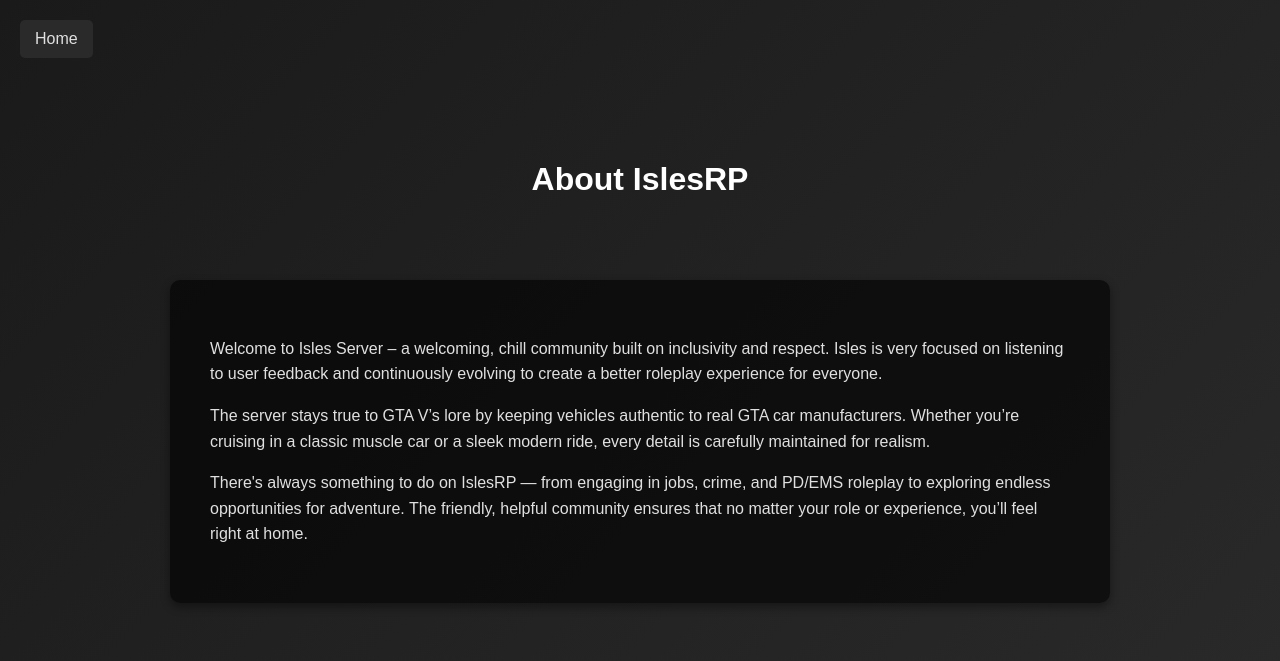
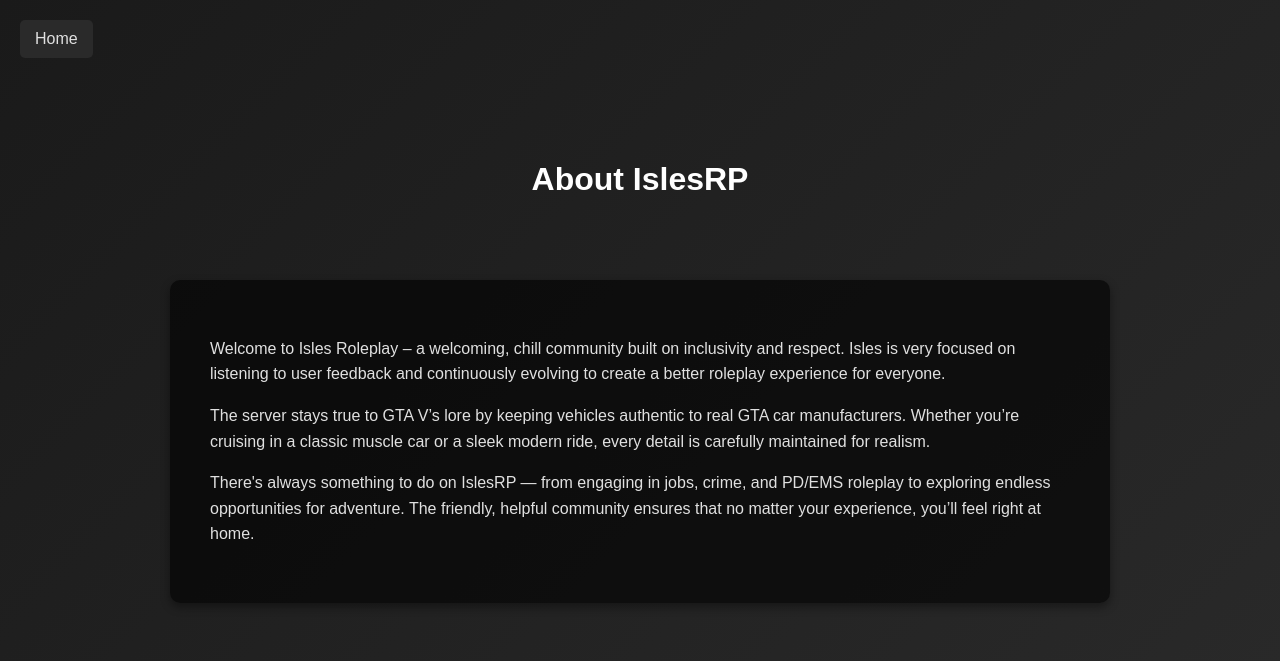
Before and after one commit to TurquoiseBrush/islesrp-website, a website: page server-description.html in a window 1280 px wide. Shown: the top 661 px of the page. Drawn offline with Linux system fonts and the light colour scheme.

Commit message:
Improvement

```diff
--- a/server-description.html
+++ b/server-description.html
@@ -18,9 +18,9 @@
   <!-- Main Description Section -->
   <section class="description">
     <div class="description-text">
-      <p>Welcome to Isles Server – a welcoming, chill community built on inclusivity and respect. Isles is very focused on listening to user feedback and continuously evolving to create a better roleplay experience for everyone.</p>
+      <p>Welcome to Isles Roleplay – a welcoming, chill community built on inclusivity and respect. Isles is very focused on listening to user feedback and continuously evolving to create a better roleplay experience for everyone.</p>
       <p>The server stays true to GTA V’s lore by keeping vehicles authentic to real GTA car manufacturers. Whether you’re cruising in a classic muscle car or a sleek modern ride, every detail is carefully maintained for realism.</p>
-      <p>There's always something to do on IslesRP — from engaging in jobs, crime, and PD/EMS roleplay to exploring endless opportunities for adventure. The friendly, helpful community ensures that no matter your role or experience, you’ll feel right at home.</p>
+      <p>There's always something to do on IslesRP — from engaging in jobs, crime, and PD/EMS roleplay to exploring endless opportunities for adventure. The friendly, helpful community ensures that no matter your experience, you’ll feel right at home.</p>
     </div>
   </section>
 
```
Also changed, not shown: admin.html (+1 -1 lines).
